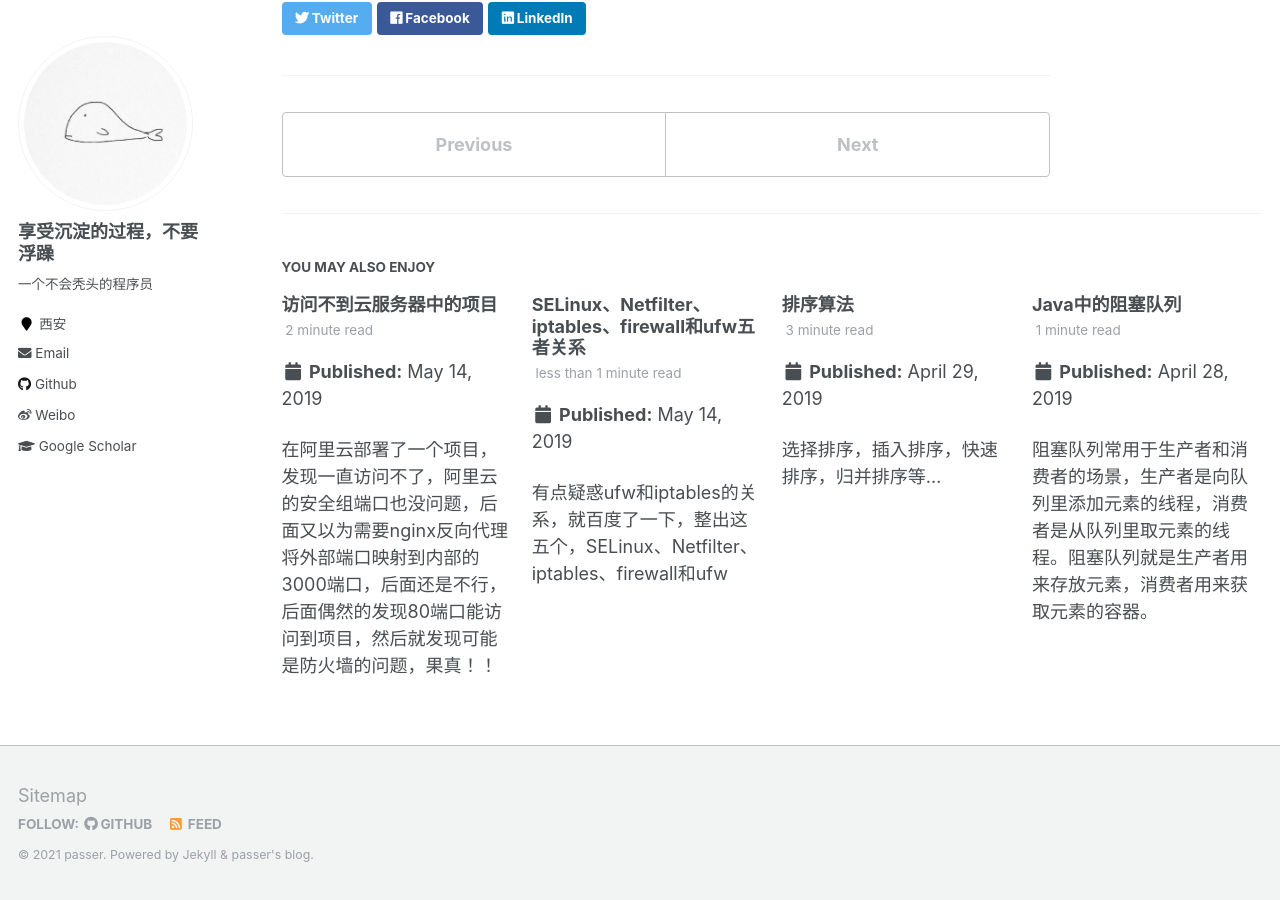
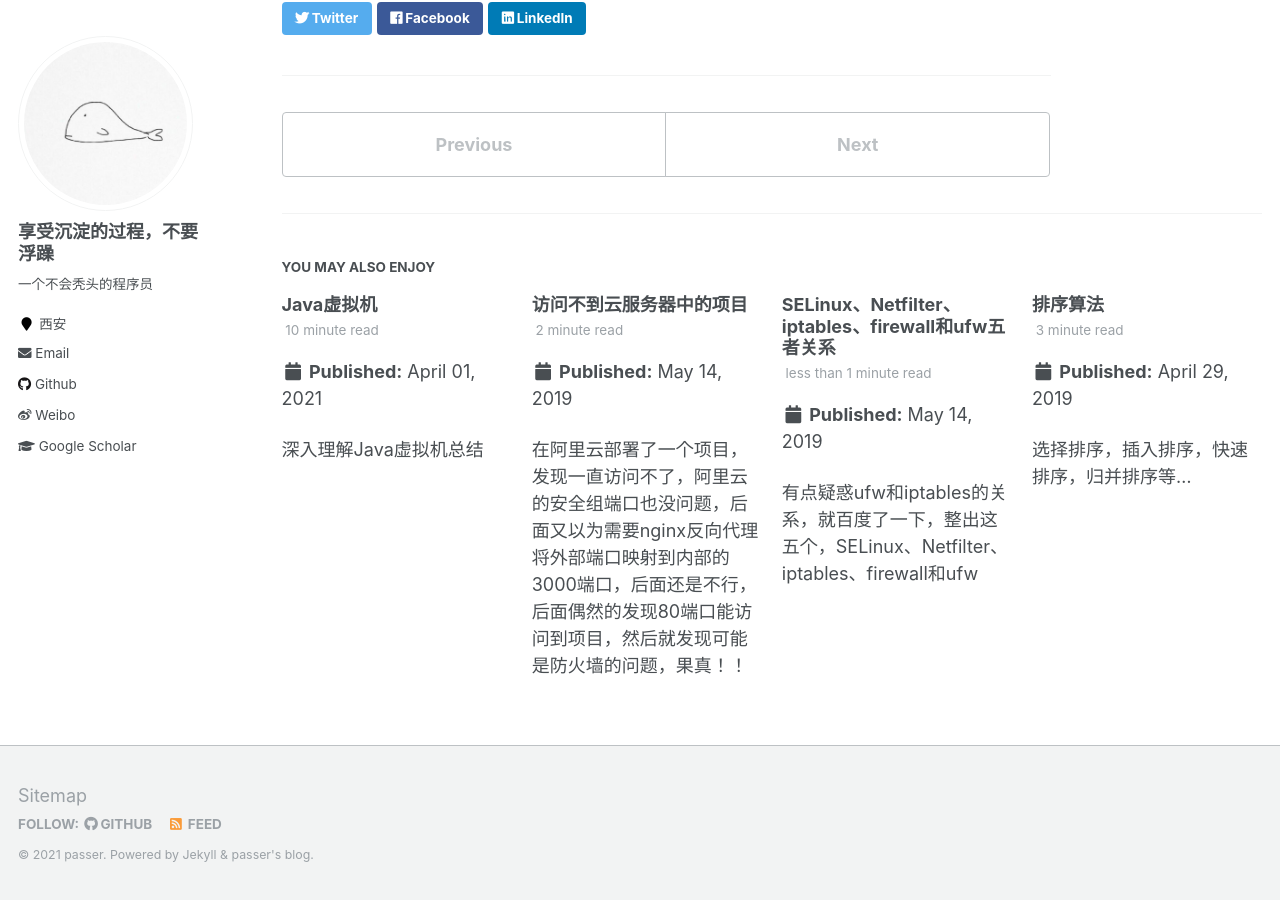
Before and after one commit to icankeep/icankeep.github.io, a Jekyll site: the page built from _posts/2019-05-14-安装npm和nodejs.md, in a window 1280 px wide and 900 px high, scrolled down 3260 px. Built offline with Jekyll 4.4.1, drawn with Linux system fonts in a browser that asks for light colours.

Commit message:
blog: Java虚拟机

````diff
--- a/_memopad/Java/Java虚拟机/Java 虚拟机.md
+++ b/_posts/2021-04-01-Java虚拟机.md
@@ -1,3 +1,13 @@
+---
+title: 'Java虚拟机'
+date: 2021-04-01
+permalink: /posts/2021/04/Java虚拟机/
+excerpt: '深入理解Java虚拟机总结'
+tags:
+  - Java
+  - JVM
+---
+
 <!-- GFM-TOC -->
 * [一、运行时数据区域](#一运行时数据区域)
     * [程序计数器](#程序计数器)
@@ -30,17 +40,16 @@
 
 # 一、运行时数据区域
 
-<div align="center"> <img src="https://gitee.com/CyC2018/CS-Notes/raw/master/docs/pics/83e9c5ed-35a1-41fd-b0dd-ce571969b5f3_200.png" width="500px"> </div><br>
 
 ## 程序计数器
 
 记录正在执行的虚拟机字节码指令的地址（如果正在执行的是本地方法则为空）。
 
-## Java 虚拟机栈
+字节码解释器工作时就是通过改变这个计数器的值来选取下一条需要执行的字节码指令，分支、循环、跳转、异常处理、线程恢复等基础功能都要依赖这个计数器来完成
+
+## 虚拟机栈
 
 每个 Java 方法在执行的同时会创建一个栈帧用于存储局部变量表、操作数栈、动态链接和方法出口等信息。从方法调用直至执行完成的过程，就对应着一个栈帧在 Java 虚拟机栈中入栈和出栈的过程。
-
-<div align="center"> <img src="https://gitee.com/CyC2018/CS-Notes/raw/master/docs/pics/ff5b89ac-798e-4fbc-b0ce-da2fc2358570.jpg"/> </div><br>
 
 可以通过 -Xss 这个虚拟机参数来指定每个线程的 Java 虚拟机栈内存大小：
 
@@ -55,11 +64,9 @@ java -Xss512M HackTheJava
 
 ## 本地方法栈
 
-本地方法栈与 Java 虚拟机栈类似，它们之间的区别只不过是本地方法栈为本地方法服务。
+本地方法栈与虚拟机栈类似，它们之间的区别只不过是本地方法栈为Native方法服务。
 
 本地方法一般是用其它语言（C、C++ 或汇编语言等）编写的，并且被编译为基于本机硬件和操作系统的程序，对待这些方法需要特别处理。
-
-<div align="center"> <img src="https://gitee.com/CyC2018/CS-Notes/raw/master/docs/pics/1_2001550547261811.png"/> </div><br>
 
 ## 堆
 
@@ -155,13 +162,11 @@ Java 虚拟机使用该算法来判断对象是否可被回收，GC Roots 一般
 - 方法区中类静态属性引用的对象
 - 方法区中的常量引用的对象
 
-<div align="center"> <img src="https://gitee.com/CyC2018/CS-Notes/raw/master/docs/pics/6dd28bfc-6ef7-47cb-af50-a681ebc1bbaa.png"/> </div><br>
-
 ### 3. 方法区的回收
 
 因为方法区主要存放永久代对象，而永久代对象的回收率比新生代低很多，所以在方法区上进行回收性价比不高。
 
-主要是对常量池的回收和对类的卸载。
+主要是对废弃常量和无用的类的回收
 
 为了避免内存溢出，在大量使用反射和动态代理的场景都需要虚拟机具备类卸载功能。
 
@@ -175,7 +180,8 @@ Java 虚拟机使用该算法来判断对象是否可被回收，GC Roots 一般
 
 类似 C++ 的析构函数，用于关闭外部资源。但是 try-finally 等方式可以做得更好，并且该方法运行代价很高，不确定性大，无法保证各个对象的调用顺序，因此最好不要使用。
 
-当一个对象可被回收时，那么它将会被第一次标记，并且会判断是否需要执行finalize()方法，当对象没有覆盖finalize()方法或者finalize()方法已经被虚拟机调用过，虚拟机将这两种情况都视为没有必要执行，如果需要执行该对象的 finalize() 方法，那么就会将该对象放置在F-Queue的队列中(但不保证一定执行)，如果在finalize()中重新与引用链上的任何一个对象建立关联，那么第二次标记时它将被移出回收集合，从而实现自救。自救只能进行一次，如果回收的对象之前调用了 finalize() 方法自救，后面回收时不会再调用该方法。
+当一个对象可被回收时，那么它将会被第一次标记，并且会判断是否需要执行finalize()方法，当对象没有覆盖finalize()方法或者finalize()方法已经被虚拟机调用过，
+虚拟机将这两种情况都视为没有必要执行，如果需要执行该对象的 finalize() 方法，那么就会将该对象放置在F-Queue的队列中(但不保证一定执行)，如果在finalize()中重新与引用链上的任何一个对象建立关联，那么第二次标记时它将被移出回收集合，从而实现自救。自救只能进行一次，如果回收的对象之前调用了 finalize() 方法自救，后面回收时不会再调用该方法。
 
 ## 引用类型
 
@@ -235,9 +241,6 @@ obj = null;
 
 ### 1. 标记 - 清除
 
-<div align="center"> <img src="https://gitee.com/CyC2018/CS-Notes/raw/master/docs/pics/3_2001550547558008.png"/> </div><br>
-
-
 标记要回收的对象，然后清除。
 
 不足：
@@ -246,8 +249,6 @@ obj = null;
 - 会产生大量不连续的内存碎片，导致无法给大对象分配内存。
 
 ### 2. 标记 - 整理
-
-<div align="center"> <img src="https://gitee.com/CyC2018/CS-Notes/raw/master/docs/pics/2_2001550547456403.png"/> </div><br>
 
 让所有存活的对象都向一端移动，然后直接清理掉端边界以外的内存。
 
@@ -260,8 +261,6 @@ obj = null;
 - 需要移动大量对象，处理效率比较低。
 
 ### 3. 复制
-
-<div align="center"> <img src="https://gitee.com/CyC2018/CS-Notes/raw/master/docs/pics/4_2001550547640585.png"/> </div><br>
 
 将内存划分为大小相等的两块，每次只使用其中一块，当这一块内存用完了就将还存活的对象复制到另一块上面，然后再把使用过的内存空间进行一次清理。
 
@@ -282,7 +281,6 @@ HotSpot 虚拟机的 Eden 和 Survivor 大小比例默认为 8:1，保证了内
 
 ## 垃圾收集器
 
-<div align="center"> <img src="https://gitee.com/CyC2018/CS-Notes/raw/master/docs/pics/c625baa0-dde6-449e-93df-c3a67f2f430f.jpg" width=""/> </div><br>
 
 以上是 HotSpot 虚拟机中的 7 个垃圾收集器，连线表示垃圾收集器可以配合使用。
 
@@ -290,8 +288,6 @@ HotSpot 虚拟机的 Eden 和 Survivor 大小比例默认为 8:1，保证了内
 - 串行与并行：串行指的是垃圾收集器与用户程序交替执行，这意味着在执行垃圾收集的时候需要停顿用户程序；并行指的是垃圾收集器和用户程序同时执行。除了 CMS 和 G1 之外，其它垃圾收集器都是以串行的方式执行。
 
 ### 1. Serial 收集器
-
-<div align="center"> <img src="https://gitee.com/CyC2018/CS-Notes/raw/master/docs/pics/22fda4ae-4dd5-489d-ab10-9ebfdad22ae0.jpg" width=""/> </div><br>
 
 Serial 翻译为串行，也就是说它以串行的方式执行。
 
@@ -302,8 +298,6 @@ Serial 翻译为串行，也就是说它以串行的方式执行。
 它是 Client 场景下的默认新生代收集器，因为在该场景下内存一般来说不会很大。它收集一两百兆垃圾的停顿时间可以控制在一百多毫秒以内，只要不是太频繁，这点停顿时间是可以接受的。
 
 ### 2. ParNew 收集器
-
-<div align="center"> <img src="https://gitee.com/CyC2018/CS-Notes/raw/master/docs/pics/81538cd5-1bcf-4e31-86e5-e198df1e013b.jpg" width=""/> </div><br>
 
 它是 Serial 收集器的多线程版本。
 
@@ -323,8 +317,6 @@ Serial 翻译为串行，也就是说它以串行的方式执行。
 
 ### 4. Serial Old 收集器
 
-<div align="center"> <img src="https://gitee.com/CyC2018/CS-Notes/raw/master/docs/pics/08f32fd3-f736-4a67-81ca-295b2a7972f2.jpg" width=""/> </div><br>
-
 是 Serial 收集器的老年代版本，也是给 Client 场景下的虚拟机使用。如果用在 Server 场景下，它有两大用途：
 
 - 在 JDK 1.5 以及之前版本（Parallel Old 诞生以前）中与 Parallel Scavenge 收集器搭配使用。
@@ -332,15 +324,11 @@ Serial 翻译为串行，也就是说它以串行的方式执行。
 
 ### 5. Parallel Old 收集器
 
-<div align="center"> <img src="https://gitee.com/CyC2018/CS-Notes/raw/master/docs/pics/278fe431-af88-4a95-a895-9c3b80117de3.jpg" width=""/> </div><br>
-
 是 Parallel Scavenge 收集器的老年代版本。
 
 在注重吞吐量以及 CPU 资源敏感的场合，都可以优先考虑 Parallel Scavenge 加 Parallel Old 收集器。
 
 ### 6. CMS 收集器
-
-<div align="center"> <img src="https://gitee.com/CyC2018/CS-Notes/raw/master/docs/pics/62e77997-6957-4b68-8d12-bfd609bb2c68.jpg" width=""/> </div><br>
 
 CMS（Concurrent Mark Sweep），Mark Sweep 指的是标记 - 清除算法。
 
@@ -365,17 +353,14 @@ G1（Garbage-First），它是一款面向服务端应用的垃圾收集器，
 
 堆被分为新生代和老年代，其它收集器进行收集的范围都是整个新生代或者老年代，而 G1 可以直接对新生代和老年代一起回收。
 
-<div align="center"> <img src="https://gitee.com/CyC2018/CS-Notes/raw/master/docs/pics/4cf711a8-7ab2-4152-b85c-d5c226733807.png" width="600"/> </div><br>
 
 G1 把堆划分成多个大小相等的独立区域（Region），新生代和老年代不再物理隔离。
 
-<div align="center"> <img src="https://gitee.com/CyC2018/CS-Notes/raw/master/docs/pics/9bbddeeb-e939-41f0-8e8e-2b1a0aa7e0a7.png" width="600"/> </div><br>
 
 通过引入 Region 的概念，从而将原来的一整块内存空间划分成多个的小空间，使得每个小空间可以单独进行垃圾回收。这种划分方法带来了很大的灵活性，使得可预测的停顿时间模型成为可能。通过记录每个 Region 垃圾回收时间以及回收所获得的空间（这两个值是通过过去回收的经验获得），并维护一个优先列表，每次根据允许的收集时间，优先回收价值最大的 Region。
 
 每个 Region 都有一个 Remembered Set，用来记录该 Region 对象的引用对象所在的 Region。通过使用 Remembered Set，在做可达性分析的时候就可以避免全堆扫描。
 
-<div align="center"> <img src="https://gitee.com/CyC2018/CS-Notes/raw/master/docs/pics/f99ee771-c56f-47fb-9148-c0036695b5fe.jpg" width=""/> </div><br>
 
 如果不计算维护 Remembered Set 的操作，G1 收集器的运作大致可划分为以下几个步骤：
 
@@ -462,8 +447,6 @@ G1 把堆划分成多个大小相等的独立区域（Region），新生代和
 类是在运行期间第一次使用时动态加载的，而不是一次性加载所有类。因为如果一次性加载，那么会占用很多的内存。
 
 ## 类的生命周期
-
-<div align="center"> <img src="https://gitee.com/CyC2018/CS-Notes/raw/master/docs/pics/303873db-0d11-4683-a43c-f319b7aef2b6.jpg"/> </div><br>
 
 包括以下 7 个阶段：
 
@@ -636,8 +619,6 @@ System.out.println(ConstClass.HELLOWORLD);
 
 下图展示了类加载器之间的层次关系，称为双亲委派模型（Parents Delegation Model）。该模型要求除了顶层的启动类加载器外，其它的类加载器都要有自己的父类加载器。这里的父子关系一般通过组合关系（Composition）来实现，而不是继承关系（Inheritance）。
 
-<div align="center"> <img src="https://gitee.com/CyC2018/CS-Notes/raw/master/docs/pics/805812fa-6ab5-4b8f-a0aa-3bdcadaa829d.png"/> </div><br>
-
 ### 1. 工作过程
 
 一个类加载器首先将类加载请求转发到父类加载器，只有当父类加载器无法完成时才尝试自己加载。
@@ -646,9 +627,17 @@ System.out.println(ConstClass.HELLOWORLD);
 
 使得 Java 类随着它的类加载器一起具有一种带有优先级的层次关系，从而使得基础类得到统一。
 
-例如 java.lang.Object 存放在 rt.jar 中，如果编写另外一个 java.lang.Object 并放到 ClassPath 中，程序可以编译通过。由于双亲委派模型的存在，所以在 rt.jar 中的 Object 比在 ClassPath 中的 Object 优先级更高，这是因为 rt.jar 中的 Object 使用的是启动类加载器，而 ClassPath 中的 Object 使用的是应用程序类加载器。rt.jar 中的 Object 优先级更高，那么程序中所有的 Object 都是这个 Object。
+例如 java.lang.Object 存放在 rt.jar 中，无论哪一个类加载器加载这个类，最终都是委派给处于模型最顶端的启动类加载器进行加载，因此Object类在程序的各个类加载器环境中
+都是同一个类。相反，如果没有使用双亲委派模型，有各个类加载器自行去加载的话，如果用户编写了一个称为java.lang.Object的类，并放在程序的ClassPath中，那系统会出现多个不用的Object类
+Java类型体系中最基础的行为也就无法保证
+
 
 ### 3. 实现
+
+双亲委派模型对于保证Java程序的稳定运作很重要，但它的实现却非常简单，实现双亲委派的代码都集中在java.lang.ClassLoader的
+loadClass()方法之中：
+
+首先检查是否已经被加载过，若没有加载则调用父加载器的loadClass()方法，若父加载器为空则默认使用启动类加载器作为父加载器。如果父类加载器失败，再调用自己的findClass方法进行加载
 
 以下是抽象类 java.lang.ClassLoader 的代码片段，其中的 loadClass() 方法运行过程如下：先检查类是否已经加载过，如果没有则让父类加载器去加载。当父类加载器加载失败时抛出 ClassNotFoundException，此时尝试自己去加载。
 
@@ -745,6 +734,16 @@ public class FileSystemClassLoader extends ClassLoader {
 }
 ```
 
+## 破坏双亲委派模型
+
+1. 在JDK1.2之前，用户去继承java.lang.ClassLoader的唯一目的就是为了去重写loadClass()方法，因为虚拟机在进行类加载的时候会调用加载器的loadClassInternal()，
+而这个方法的唯一逻辑就是去调用自己的loadClass()，而双亲委派的具体逻辑就是实现在这个方法之中。JDK1.2以后已不太提倡去覆盖loadClass()，而是应该把自己的类加载器
+逻辑写到findClass()方法之中
+
+2. JNDI服务。JNDI服务通过线程上下文加载器去加载所需要的SPI代码，也就是父类加载器请求子类加载器去完成类加载的动作
+
+3. 热部署，热替换，OSGi。
+
 # 参考资料
 
 - 周志明. 深入理解 Java 虚拟机 [M]. 机械工业出版社, 2011.
@@ -761,9 +760,3 @@ public class FileSystemClassLoader extends ClassLoader {
 - [深入探讨 Java 类加载器](https://www.ibm.com/developerworks/cn/java/j-lo-classloader/index.html#code6)
 - [Guide to WeakHashMap in Java](http://www.baeldung.com/java-weakhashmap)
 - [Tomcat example source code file (ConcurrentCache.java)](https://alvinalexander.com/java/jwarehouse/apache-tomcat-6.0.16/java/org/apache/el/util/ConcurrentCache.java.shtml)
-
-
-
-
-</br><div align="center">⭐️欢迎关注我的公众号 CyC2018，在公众号后台回复关键字 📚 **资料** 可领取复习大纲，这份大纲是我花了一整年时间整理的面试知识点列表，不仅系统整理了面试知识点，而且标注了各个知识点的重要程度，从而帮你理清多而杂的面试知识点。可以说我基本是按照这份大纲来进行复习的，这份大纲对我拿到了 BAT 头条等 Offer 起到很大的帮助。你们完全可以和我一样根据大纲上列的知识点来进行复习，就不用看很多不重要的内容，也可以知道哪些内容很重要从而多安排一些复习时间。</div></br>
-<div align="center"><img width="180px" src="https://cyc-1256109796.cos.ap-guangzhou.myqcloud.com/%E5%85%AC%E4%BC%97%E5%8F%B7.jpg"></img></div>
````
